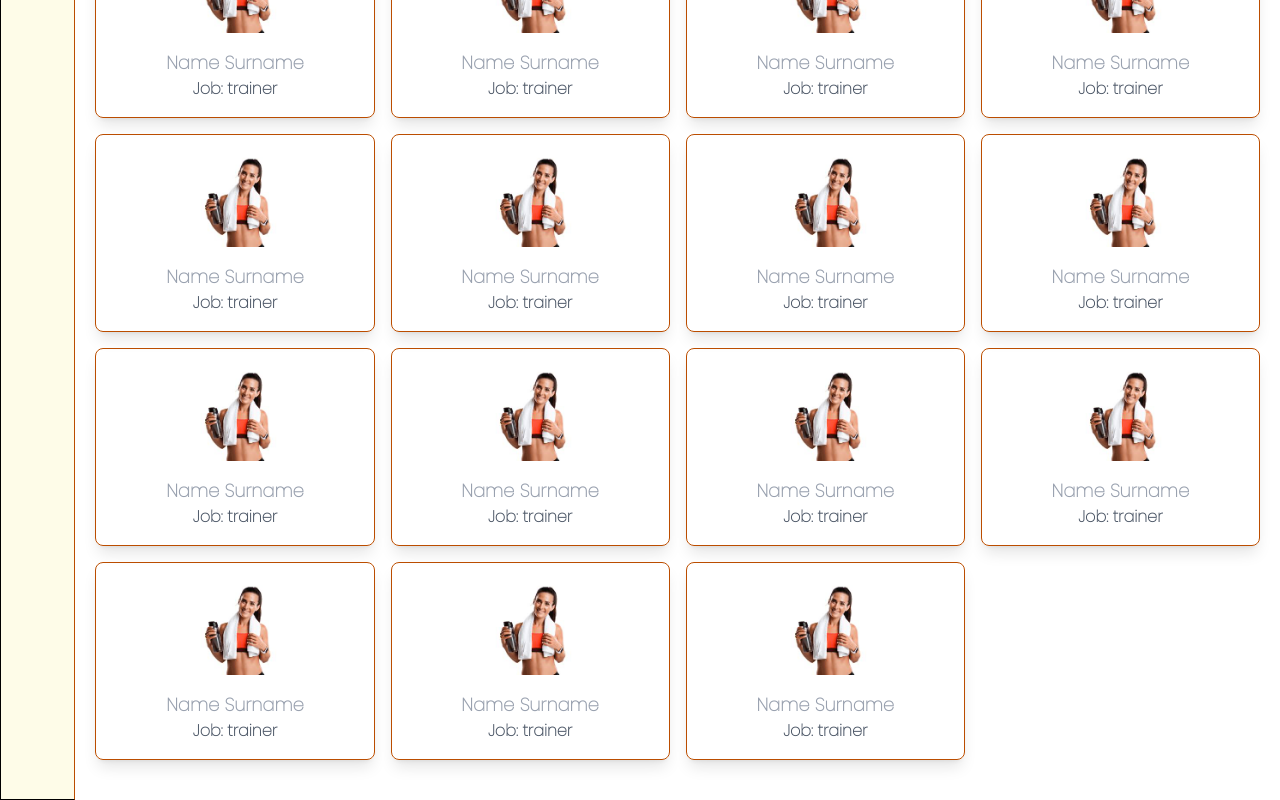
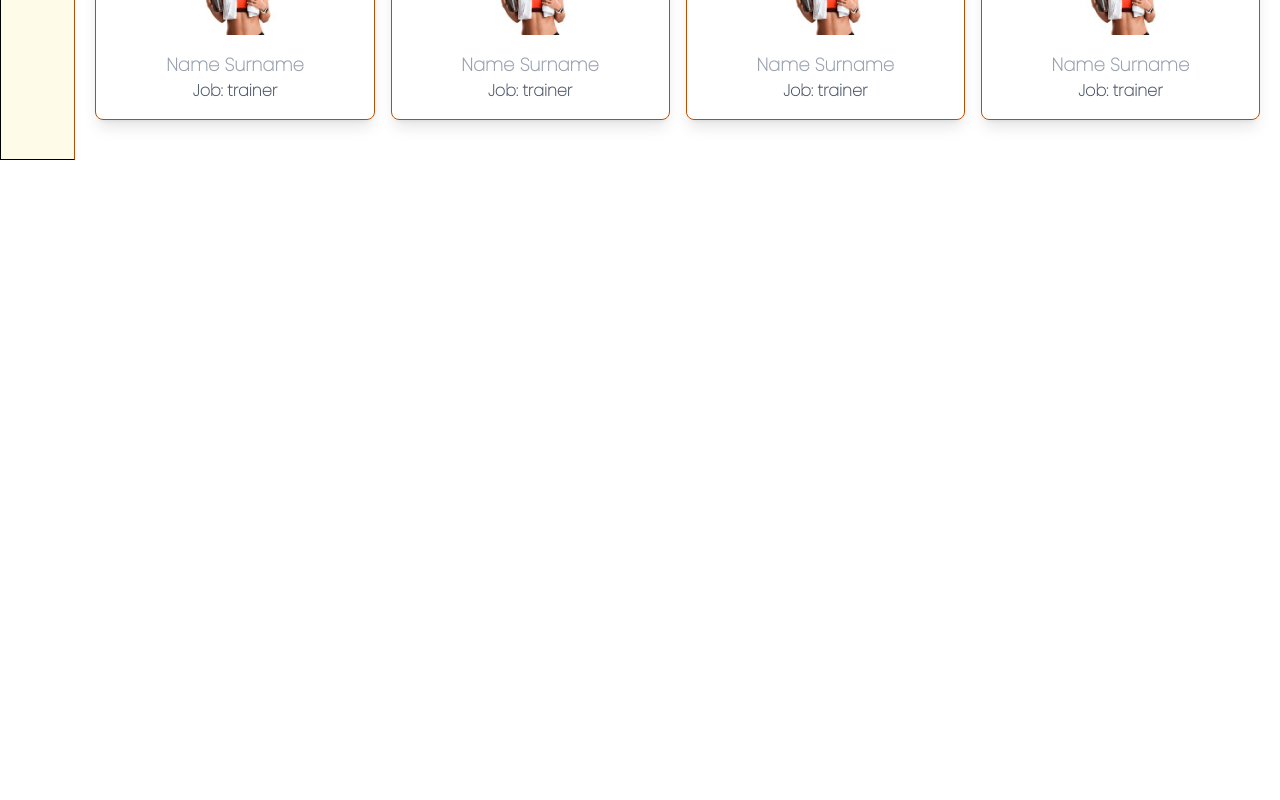
Before and after one commit to codelady-ship/My-Fitness-App, a Next.js app: page /staff in a window 1280 px wide. Shown: the part 716-1516 px from the top of the page. After the commit the page ends 876 px from the top, so only its background shows below. Built offline with nearby package versions, Linux system fonts and the light colour scheme.

Commit message:
detail part

```diff
--- /dev/null
+++ b/Interface/staff.ts
@@ -0,0 +1,11 @@
+export interface IStaff {
+    id: string | number;
+    FName: string;
+    Lname: string;
+    email: string;
+    tel: string;
+    birth: string;
+    gender: string;
+    image: string;
+    jobType: string;
+  }
--- a/Mock/staff.js
+++ /dev/null
@@ -1,232 +0,0 @@
-export const stafData=[
-    {id: 1,
-        FName: "John",
-        Lname: "Doe",
-        email: "john.doe@gmmail.com",
-        tel: "055-555-55-55",
-        birth: "12.02.1996",
-        gender: "male",
-        image: "/image.jpg",
-        jobType: "Trainer",
-    },
-    {id: 2,
-    FName: "Tom",
-    Lname: "Doe",
-    email: "jane.doe@gmmail.com",
-    tel: "055-555-55-56",
-    birth: "15.04.1994",
-    gender: "male",
-    image: "/image.jpg",
-    jobType: "Instructor",
-    },
-    {id:3,
-    FName:"Name",
-    Lname:"Surname",
-    email:"adf@gmmail.com",
-    tel:"055-555-55-55",
-    birth:"12.02.1996",
-    gender:"male",
-    image: "/image.jpg",
-    jobType:"trainer"
-    },
-    {id:4,
-    FName:"Name",
-    Lname:"Surname",
-    email:"adf@gmmail.com",
-    tel:"055-555-55-55",
-    birth:"12.02.1996",
-    gender:"male",
-    image: "/image.jpg",
-    jobType:"trainer"
-    },
-    {id:5,
-    FName:"Name",
-    Lname:"Surname",
-    email:"adf@gmmail.com",
-    tel:"055-555-55-55",
-    birth:"12.02.1996",
-    gender:"male",
-    image: "/image.jpg",
-    jobType:"trainer"
-    },
-    {id:6,
-    FName:"Name",
-    Lname:"Surname",
-    email:"adf@gmmail.com",
-    tel:"055-555-55-55",
-    birth:"12.02.1996",
-    gender:"male",
-    image: "/image.jpg",
-    jobType:"trainer"
-    },
-    {id:7,
-    FName:"Name",
-    Lname:"Surname",
-    email:"adf@gmmail.com",
-    tel:"055-555-55-55",
-    birth:"12.02.1996",
-    gender:"male",
-    image: "/image.jpg",
-    jobType:"trainer"
-    },
-    {id:8,
-    FName:"Name",
-    Lname:"Surname",
-    email:"adf@gmmail.com",
-    tel:"055-555-55-55",
-    birth:"12.02.1996",
-    gender:"male",
-    image: "/image.jpg",
-    jobType:"trainer"
-    },
-    {id:9,
-    FName:"Name",
-    Lname:"Surname",
-    email:"adf@gmmail.com",
-    tel:"055-555-55-55",
-    birth:"12.02.1996",
-    gender:"male",
-    image: "/image.jpg",
-    jobType:"trainer"
-    },
-    {id:10,
-    FName:"Name",
-    Lname:"Surname",
-    email:"adf@gmmail.com",
-    tel:"055-555-55-55",
-    birth:"12.02.1996",
-    gender:"male",
-    image: "/image.jpg",
-    jobType:"trainer"
-    },
-    {id:11,
-    FName:"Name",
-    Lname:"Surname",
-    email:"adf@gmmail.com",
-    tel:"055-555-55-55",
-    birth:"12.02.1996",
-    gender:"male",
-    image: "/image.jpg",
-    jobType:"trainer"
-    },
-    {id:12,
-    FName:"Name",
-    Lname:"Surname",
-    email:"adf@gmmail.com",
-    tel:"055-555-55-55",
-    birth:"12.02.1996",
-    gender:"male",
-    image: "/image.jpg",
-    jobType:"trainer"
-    },
-    {id:13,
-    FName:"Name",
-    Lname:"Surname",
-    email:"adf@gmmail.com",
-    tel:"055-555-55-55",
-    birth:"12.02.1996",
-    gender:"male",
-    image: "/image.jpg",
-    jobType:"trainer"
-    },
-    {id:14,
-    FName:"Name",
-    Lname:"Surname",
-    email:"adf@gmmail.com",
-    tel:"055-555-55-55",
-    birth:"12.02.1996",
-    gender:"male",
-    image: "/image.jpg",
-    jobType:"trainer"
-    },
-    {id:15,
-    FName:"Name",
-    Lname:"Surname",
-    email:"adf@gmmail.com",
-    tel:"055-555-55-55",
-    birth:"12.02.1996",
-    gender:"male",
-    image: "/image.jpg",
-    jobType:"trainer"
-    },
-    {id:16,
-    FName:"Name",
-    Lname:"Surname",
-    email:"adf@gmmail.com",
-    tel:"055-555-55-55",
-    birth:"12.02.1996",
-    gender:"male",
-    image: "/image.jpg",
-    jobType:"trainer"
-    },
-    {id:17,
-    FName:"Name",
-    Lname:"Surname",
-    email:"adf@gmmail.com",
-    tel:"055-555-55-55",
-    birth:"12.02.1996",
-    gender:"male",
-    image: "/image.jpg",
-    jobType:"trainer"
-    },
-    {id:18,
-    FName:"Name",
-    Lname:"Surname",
-    email:"adf@gmmail.com",
-    tel:"055-555-55-55",
-    birth:"12.02.1996",
-    gender:"male",
-    image: "/image.jpg",
-    jobType:"trainer"
-    },
-    {id:19,
-    FName:"Name",
-    Lname:"Surname",
-    email:"adf@gmmail.com",
-    tel:"055-555-55-55",
-    birth:"12.02.1996",
-    gender:"male",
-    image: "/image.jpg",
-    jobType:"trainer"
-    },
-    {id:20,
-    FName:"Name",
-    Lname:"Surname",
-    email:"adf@gmmail.com",
-    tel:"055-555-55-55",
-    birth:"12.02.1996",
-    gender:"male",
-    image: "/image.jpg",
-    jobType:"trainer"
-    },
-    {id:21,
-    FName:"Name",
-    Lname:"Surname",
-    email:"adf@gmmail.com",
-    tel:"055-555-55-55",
-    birth:"12.02.1996",
-    gender:"male",
-    image: "/image.jpg",
-    jobType:"trainer"
-    },
-    {id:22,
-    FName:"Name",
-    Lname:"Surname",
-    email:"adf@gmmail.com",
-    tel:"055-555-55-55",
-    birth:"12.02.1996",
-    gender:"male",
-    image: "/image.jpg",
-    jobType:"trainer"
-    },
-    {id:23,
-    FName:"Name",
-    Lname:"Surname",
-    email:"adf@gmmail.com",
-    tel:"055-555-55-55",
-    birth:"12.02.1996",
-    gender:"male",
-    image: "/image.jpg",
-    jobType:"trainer"
-    },
-]
--- /dev/null
+++ b/Mock/staff.ts
@@ -0,0 +1,126 @@
+import { IStaff } from "../Interface/staff";
+
+export const staffData: IStaff[] = [
+
+    {id:"1",
+        FName: "John",
+        Lname: "Doe",
+        email: "john.doe@gmmail.com",
+        tel: "055-555-55-55",
+        birth: "12.02.1996",
+        gender: "male",
+        image: "/image.jpg",
+        jobType: "Trainer",
+    },
+    {id:"2",
+    FName: "Tom",
+    Lname: "Doe",
+    email: "jane.doe@gmmail.com",
+    tel: "055-555-55-56",
+    birth: "15.04.1994",
+    gender: "male",
+    image: "/image.jpg",
+    jobType: "Instructor",
+    },
+    {id:"3",
+    FName:"Name",
+    Lname:"Surname",
+    email:"adf@gmmail.com",
+    tel:"055-555-55-55",
+    birth:"12.02.1996",
+    gender:"male",
+    image: "/image.jpg",
+    jobType:"trainer"
+    },
+    {id:"4",
+    FName:"Name",
+    Lname:"Surname",
+    email:"adf@gmmail.com",
+    tel:"055-555-55-55",
+    birth:"12.02.1996",
+    gender:"male",
+    image: "/image.jpg",
+    jobType:"trainer"
+    },
+    {id:"5",
+    FName:"Name",
+    Lname:"Surname",
+    email:"adf@gmmail.com",
+    tel:"055-555-55-55",
+    birth:"12.02.1996",
+    gender:"male",
+    image: "/image.jpg",
+    jobType:"trainer"
+    },
+    {id:"6",
+    FName:"Name",
+    Lname:"Surname",
+    email:"adf@gmmail.com",
+    tel:"055-555-55-55",
+    birth:"12.02.1996",
+    gender:"male",
+    image: "/image.jpg",
+    jobType:"trainer"
+    },
+    {id:"7",
+    FName:"Name",
+    Lname:"Surname",
+    email:"adf@gmmail.com",
+    tel:"055-555-55-55",
+    birth:"12.02.1996",
+    gender:"male",
+    image: "/image.jpg",
+    jobType:"trainer"
+    },
+    {id:"8",
+    FName:"Name",
+    Lname:"Surname",
+    email:"adf@gmmail.com",
+    tel:"055-555-55-55",
+    birth:"12.02.1996",
+    gender:"male",
+    image: "/image.jpg",
+    jobType:"trainer"
+    },
+    {id:"9",
+    FName:"Name",
+    Lname:"Surname",
+    email:"adf@gmmail.com",
+    tel:"055-555-55-55",
+    birth:"12.02.1996",
+    gender:"male",
+    image: "/image.jpg",
+    jobType:"trainer"
+    },
+    {id:"10",
+    FName:"Name",
+    Lname:"Surname",
+    email:"adf@gmmail.com",
+    tel:"055-555-55-55",
+    birth:"12.02.1996",
+    gender:"male",
+    image: "/image.jpg",
+    jobType:"trainer"
+    },
+    {id:"11",
+    FName:"Name",
+    Lname:"Surname",
+    email:"adf@gmmail.com",
+    tel:"055-555-55-55",
+    birth:"12.02.1996",
+    gender:"male",
+    image: "/image.jpg",
+    jobType:"trainer"
+    },
+    {id:"12",
+    FName:"Name",
+    Lname:"Surname",
+    email:"adf@gmmail.com",
+    tel:"055-555-55-55",
+    birth:"12.02.1996",
+    gender:"male",
+    image: "/image.jpg",
+    jobType:"trainer"
+    },
+
+]
--- a/src/Components/Navbar/index.tsx
+++ b/src/Components/Navbar/index.tsx
@@ -9,9 +9,9 @@ const Navbar = () => {
   const { darkMode, toggleTheme } = useSidebarStore(); // Tema vəziyyətini əldə et və dəyişdir
 
   return (
-    <div className={`px-5 py-1 border-b-amber-700 sticky top-0 z-10 ${darkMode ? 'bg-black' : ' bg-yellow-50'}`}>
+    <div className={`px-5 py-1 border border-b-amber-700 sticky top-0 z-10 ${darkMode ? 'bg-black' : ' bg-yellow-50'}`}>
       <div className="flex justify-between h-[80px] items-center">
-        <Link href="/">
+        <Link href="/dashbroad">
          <h1 className={`font-bold text-5xl  ${darkMode ? 'text-yellow-50' : 'text-black' }`}>Fitness🥇</h1>
         </Link>
         <div className="flex items-center gap-2">
--- a/src/app/layout.tsx
+++ b/src/app/layout.tsx
@@ -16,6 +16,7 @@ export default function RootLayout({
 
   return (
     <html lang="en">
+
       <body className={`${poppins.className} `}>
         <div className={`flex  ${darkMode ? 'bg-black text-white' : 'bg-white text-black'}`}>
           <Sidebar />
--- a/src/app/staff/StaffCard.tsx
+++ b/src/app/staff/StaffCard.tsx
@@ -1,6 +1,7 @@
 import React from 'react'
 import Image from 'next/image';
 import Link from 'next/link';
+
 const StaffCard = ({ id, image, FName, Lname, jobType }:any) => {
   return (
     <div key={id} className="relative p-4 border border-amber-700 rounded-lg shadow-lg">
--- a/src/app/staff/page.tsx
+++ b/src/app/staff/page.tsx
@@ -1,7 +1,7 @@
 'use client';
 import React from 'react';
 import Link from 'next/link';
-import { stafData } from '../../../Mock/staff';
+import { staffData } from '../../../Mock/staff';
 import StaffCard from './StaffCard';
 import useSidebarStore from '../../../Store/SidebarStore';
 
@@ -24,7 +24,7 @@ const Staff = () => {
         </Link>
       </div>
       <div className={`p-5 grid grid-cols-1 sm:grid-cols-2 md:grid-cols-3 lg:grid-cols-4 gap-4 my-5 overflow-auto  ${darkMode ? 'text-white' : ' text-gray-400'} `}>
-        {stafData.map((staff, index) => (
+        {staffData.map((staff, index) => (
           <StaffCard key={index} {...staff} />
         ))}
       </div>
--- /dev/null
+++ b/src/app/staff/staffDetail/page.tsx
@@ -0,0 +1,54 @@
+import React from 'react';
+import { staffData } from '../../../../Mock/staff';
+
+import { IStaff } from '../../../../Interface/staff';
+
+interface Iprops {
+  params: { id: string };
+}
+
+const StaffDetail = ({ params }: Iprops) => {
+  const { id } = params;
+
+  const staffMember = staffData.find((s) => s.id === id);  // `id` string olaraq müqayisə edilir
+
+  if (!staffMember) {
+    return (
+      <div className="p-5">
+        <p>Staff not found.</p>
+      </div>
+    );
+  }
+
+  const { image, FName, Lname, email, tel, jobType }: IStaff | undefined = staffMember;
+
+  return (
+    <div>
+      {/* Header */}
+      <div className={`flex justify-between p-5 border-b-amber-700 font-bold text-xl sticky top-0 z-10`}>
+        <h2 className="text-2xl">Staff Detail</h2>
+      </div>
+
+      {/* Staff Detail Section */}
+      <div className="p-5">
+        <div className="flex flex-col sm:flex-row items-center sm:items-start space-x-4 sm:space-x-6 p-4 border-b">
+          <img
+            src={image}
+            alt={`${FName} ${Lname}`}
+            className="w-24 h-24 sm:w-32 sm:h-32 rounded-full mb-4 sm:mb-0"
+            width={128}
+            height={128}
+          />
+          <div>
+            <h3 className="text-2xl font-semibold">{FName} {Lname}</h3>
+            <p className="text-gray-600 mt-2">Email: {email}</p>
+            <p className="text-gray-600">Phone: {tel}</p>
+            <p className="text-gray-600">Job: {jobType}</p>
+          </div>
+        </div>
+      </div>
+    </div>
+  );
+};
+
+export default StaffDetail;
--- a/src/app/staffDetail/page.jsx
+++ /dev/null
@@ -1,21 +0,0 @@
-import React from 'react'
-
-
-'use client';
-import React from 'react'
-import useSidebarStore from '../../../Store/SidebarStore';
-const staffDetail = () => {
-  const { darkMode } = useSidebarStore();
-
-  return (
-    <div>
-      <div className={`flex justify-between ${darkMode ? 'bg-black' : 'bg-yellow-50'} p-5 border border-b-amber-700 font-bold text-xl sticky top-0 z-10`}
-      ><h2 className="text-2xl">Staff Detail</h2>
-      </div>
-
-
-    </div>
-  )
-}
-
-export default staffDetail
```
Also changed, not shown: 1 other file (tests, documents, lock files or other folders).
